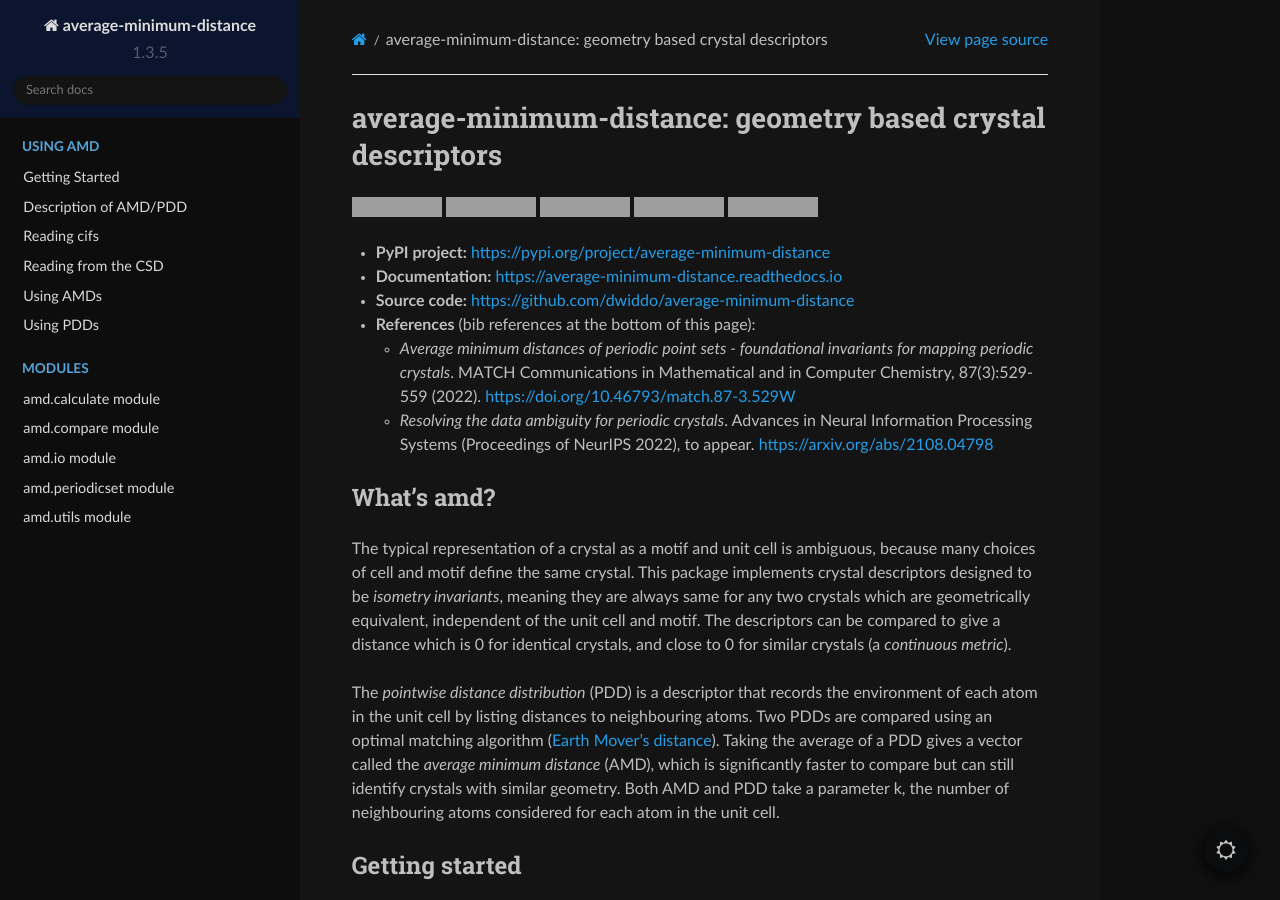
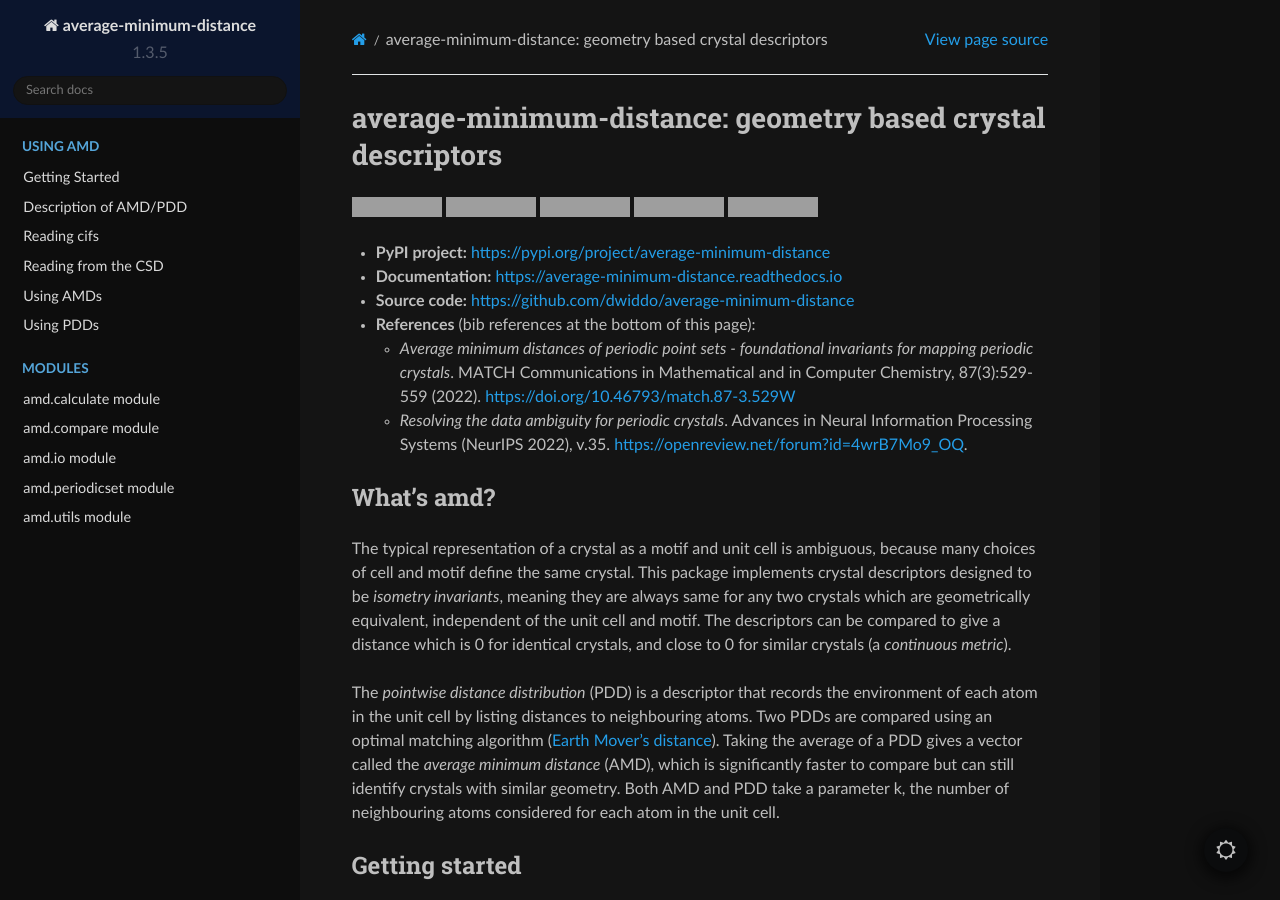
Before and after one commit to dwiddo/average-minimum-distance, a Sphinx documentation site: the page built from docs/source/index.rst, in a window 1280 px wide and 900 px high, cut to the strip 0-900 px from the top of the window. Built offline with Sphinx 7.4.7 and the Read the Docs theme 2.0.0, drawn with Linux system fonts in a browser that asks for light colours; pages that are not in the unit, such as notebooks, are missing from menus; grey boxes are pictures that could not be loaded.

Commit message:
docs fix

```diff
--- a/README.md
+++ b/README.md
@@ -11,7 +11,7 @@
 - **Source code:** <https://github.com/dwiddo/average-minimum-distance>
 - **References** ([bib references at the bottom of this page](#citeus)):
   - *Average minimum distances of periodic point sets - foundational invariants for mapping periodic crystals*. MATCH Communications in Mathematical and in Computer Chemistry, 87(3):529-559 (2022). <https://doi.org/10.46793/match.87-3.529W>
-  - *Resolving the data ambiguity for periodic crystals*. Advances in Neural Information Processing Systems (Proceedings of NeurIPS 2022), to appear. <https://arxiv.org/abs/2108.04798>
+  - *Resolving the data ambiguity for periodic crystals*. Advances in Neural Information Processing Systems (NeurIPS 2022), v.35. <https://openreview.net/forum?id=4wrB7Mo9_OQ>.
 
 ## What's amd?
 
--- a/docs/source/Description_of_AMD_PDD.rst
+++ b/docs/source/Description_of_AMD_PDD.rst
@@ -18,7 +18,7 @@ The result is the kth PDD of the periodic set. In practice, the weights are kept
 A much more detailed description can be found in our papers on AMD and PDD:
 
 - *Average minimum distances of periodic point sets - foundational invariants for mapping periodic crystals*. MATCH Communications in Mathematical and in Computer Chemistry, 87(3):529-559 (2022). `<https://doi.org/10.46793/match.87-3.529W>`_
-- *Resolving the data ambiguity for periodic crystals*. Advances in Neural Information Processing Systems (Proceedings of NeurIPS 2022), to appear. `<https://arxiv.org/abs/2108.04798>`_
+- *Resolving the data ambiguity for periodic crystals*. Advances in Neural Information Processing Systems (NeurIPS 2022), v.35. <https://openreview.net/forum?id=4wrB7Mo9_OQ>.
 
 Comparing by AMD/PDD
 ********************
--- a/docs/source/conf.py
+++ b/docs/source/conf.py
@@ -13,7 +13,7 @@
 import os
 import re
 import sys
-sys.path.insert(0, os.path.abspath(r'../..'))
+sys.path.insert(0, os.path.abspath(r'../../src'))
 
 import mock
 
```
